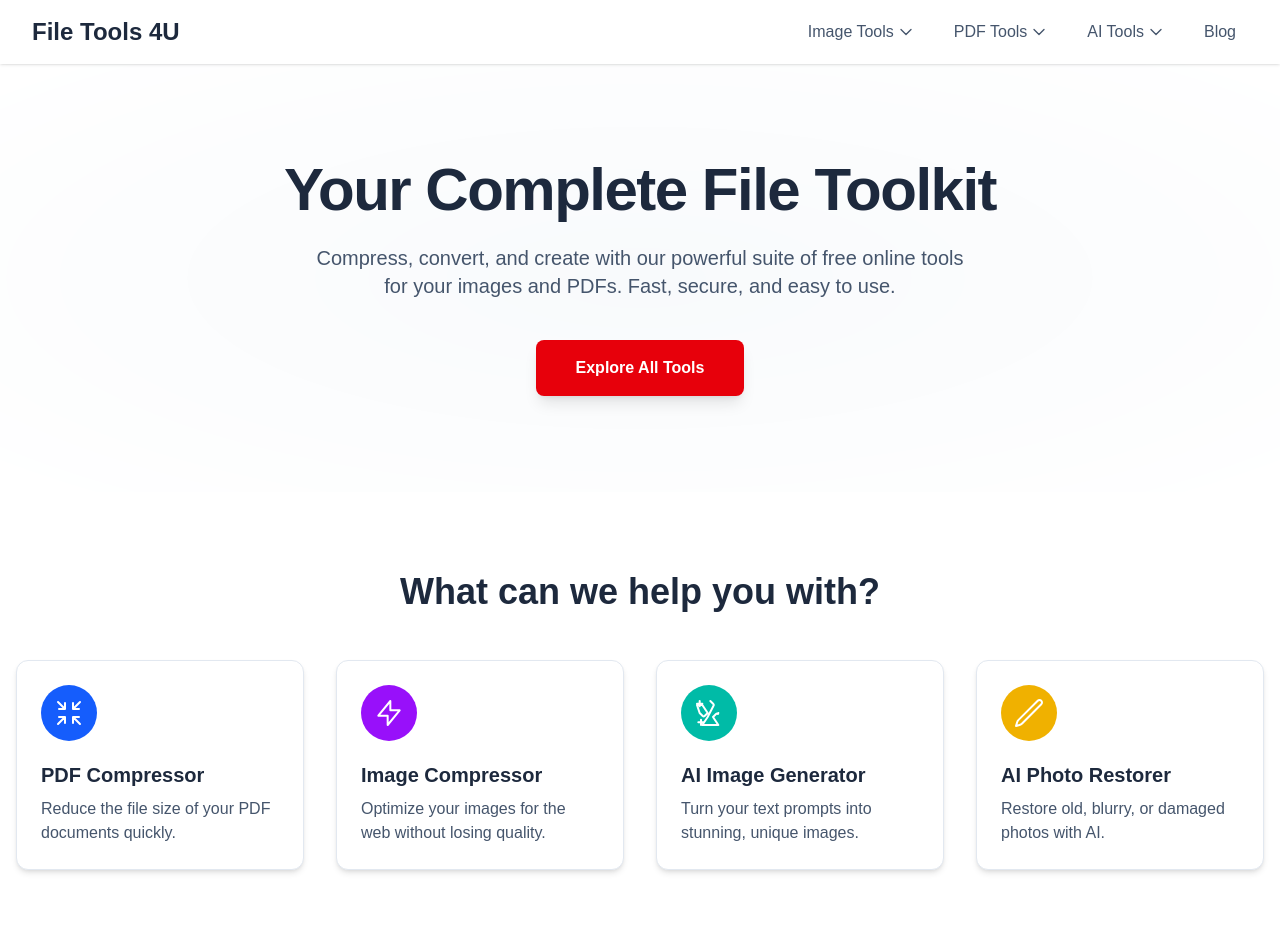
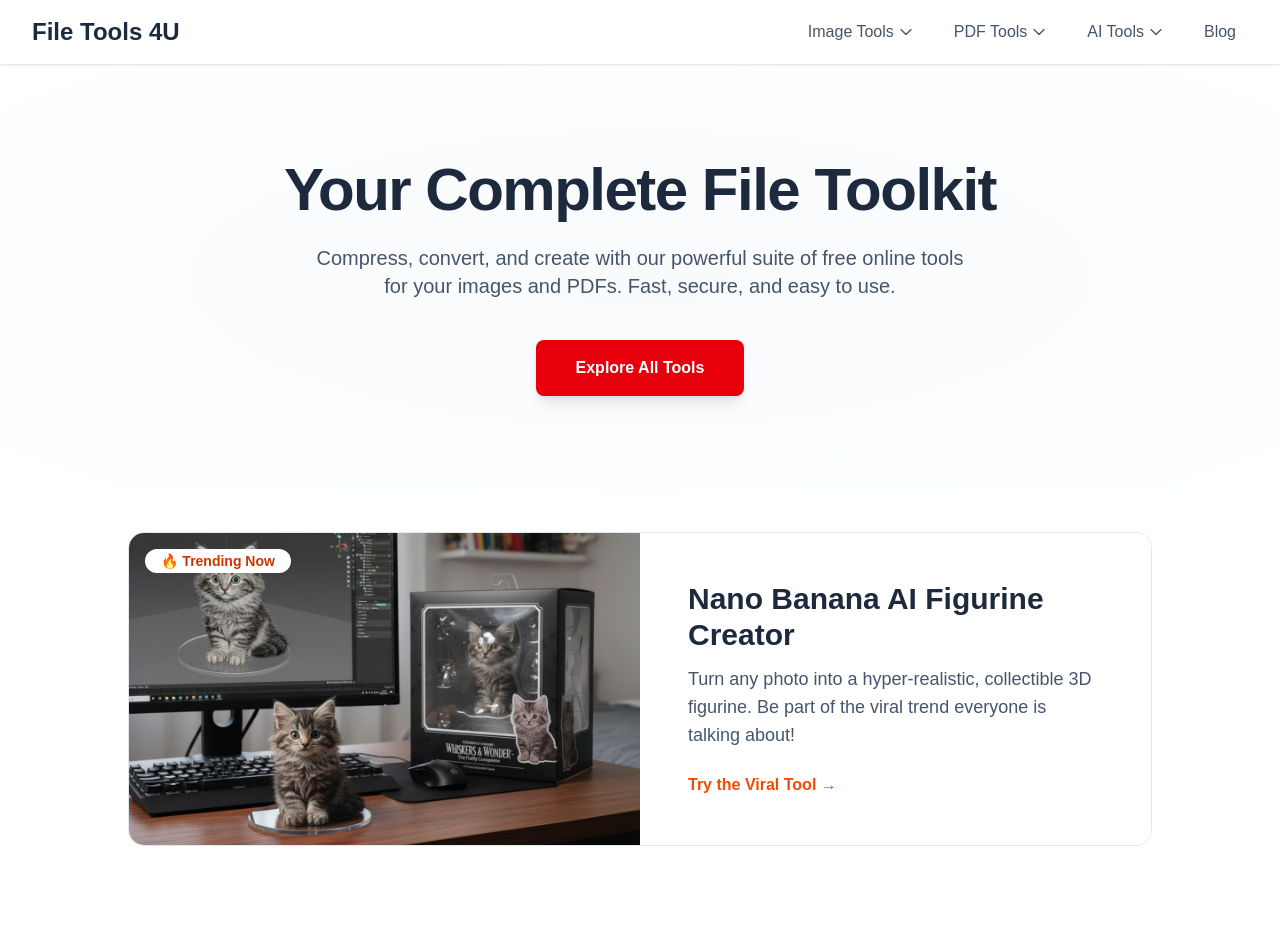
Before and after one commit to rahul2205202/file-tools-4u, a Next.js app: page / in a window 1280 px wide. Shown: the top 929 px of the page. Built offline with nearby package versions, Linux system fonts and the light colour scheme.

Commit message:
Homepage updated

```diff
--- a/src/app/ai-figurine-creater/page.jsx
+++ b/src/app/ai-figurine-creator/page.jsx
@@ -1,5 +1,5 @@
 import React from 'react';
-import AIArtCreator from '../components/tools/AIFigurineCreater'; // Import the main component
+import AIArtCreator from '../components/tools/AIFigurineCreator'; // Import the main component
 
 // SEO metadata for the AI Figurine Creator page
 export const metadata = {
--- a/src/app/components/shared/Homepage.jsx
+++ b/src/app/components/shared/Homepage.jsx
@@ -1,5 +1,7 @@
 import React from 'react';
 import Link from 'next/link';
+import Image from "next/image";
+import figurineImage from '../../components/images/ai-figurine.png';
 
 // --- Helper Component for Tool Cards ---
 // Refined styling for a cleaner, more professional look
@@ -58,8 +60,51 @@ export default function Homepage() {
                 </div>
             </section>
 
+            <section className="py-10 bg-white">
+                <div className="container mx-auto px-4">
+                    <div className="max-w-5xl mx-auto rounded-2xl overflow-hidden border border-slate-200">
+                        <Link
+                            href="/ai-figurine-creator"
+                            className="grid md:grid-cols-2 items-stretch group"
+                        >
+                        {/* Left Section: Full Image with Trending text above */}
+                        <div className="relative h-64 md:h-auto">
+                        {/* Image filling the entire section */}
+                        <Image
+                            src={figurineImage}
+                            alt="Nano Banana Figurine"
+                            fill
+                            className="object-cover"
+                            priority
+                        />
+                        {/* Trending Text - Positioned Top */}
+                        <div className="absolute top-4 left-4">
+                            <span className="bg-white text-orange-700 font-bold text-sm px-4 py-1 rounded-full">
+                            🔥 Trending Now
+                            </span>
+                        </div>
+                        </div>
+
+                        {/* Right Info Section */}
+                        <div className="p-8 md:p-12 bg-white flex flex-col justify-center">
+                        <h2 className="text-3xl font-extrabold text-slate-800 mb-3">
+                            Nano Banana AI Figurine Creator
+                        </h2>
+                        <p className="text-slate-600 text-lg mb-6">
+                            Turn any photo into a hyper-realistic, collectible 3D figurine.
+                            Be part of the viral trend everyone is talking about!
+                        </p>
+                        <span className="inline-block text-orange-600 font-semibold group-hover:underline">
+                            Try the Viral Tool →
+                        </span>
+                        </div>
+                        </Link>
+                    </div>
+                </div>
+            </section>
+
             {/* Tools Section */}
-            <section id="tools" className="py-20 bg-white">
+            <section id="tools" className="py-10 bg-white">
                 <div className="container mx-auto px-4">
                     <h2 className="text-4xl font-bold text-slate-800 text-center mb-12">
                         What can we help you with?
@@ -74,7 +119,7 @@ export default function Homepage() {
             </section>
 
             {/* Redesigned Features Section */}
-            <section className="bg-slate-50 py-20">
+            <section className="bg-white py-10">
                 <div className="max-w-6xl mx-auto text-center px-4">
                     <h2 className="text-4xl font-bold text-slate-800 mb-6">Why Choose File Tools 4U?</h2>
                     <p className="text-slate-600 mb-12 max-w-2xl mx-auto">
```
Also changed, not shown: src/app/components/images/ai-figurine.png (added), src/app/components/tools/AIFigurineCreator.jsx (renamed from src/app/components/tools/AIFigurineCreater.jsx).
